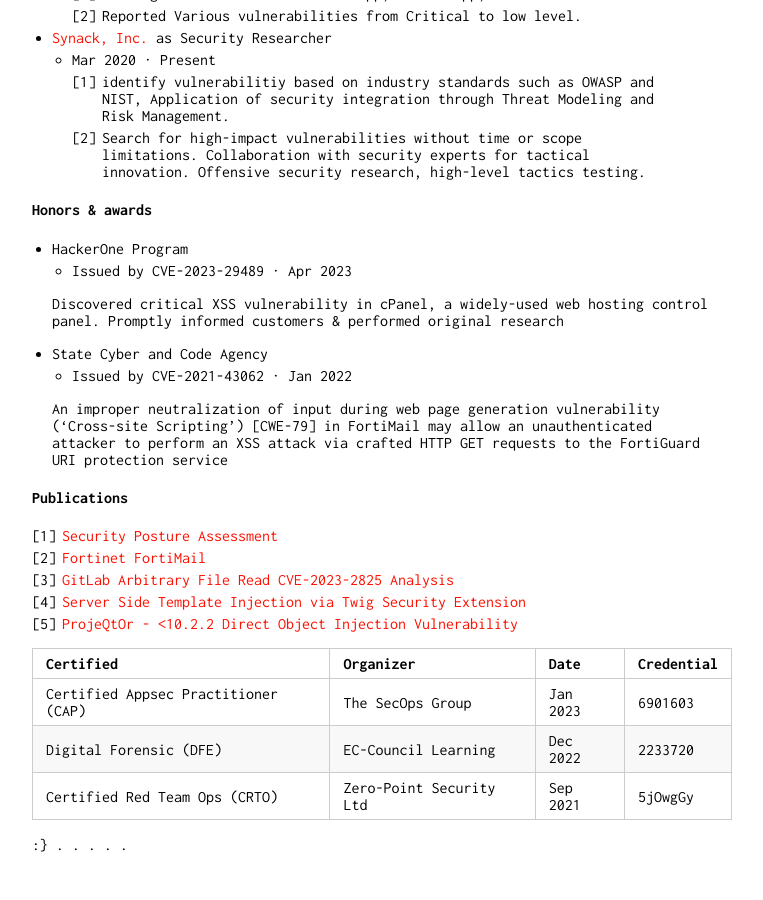
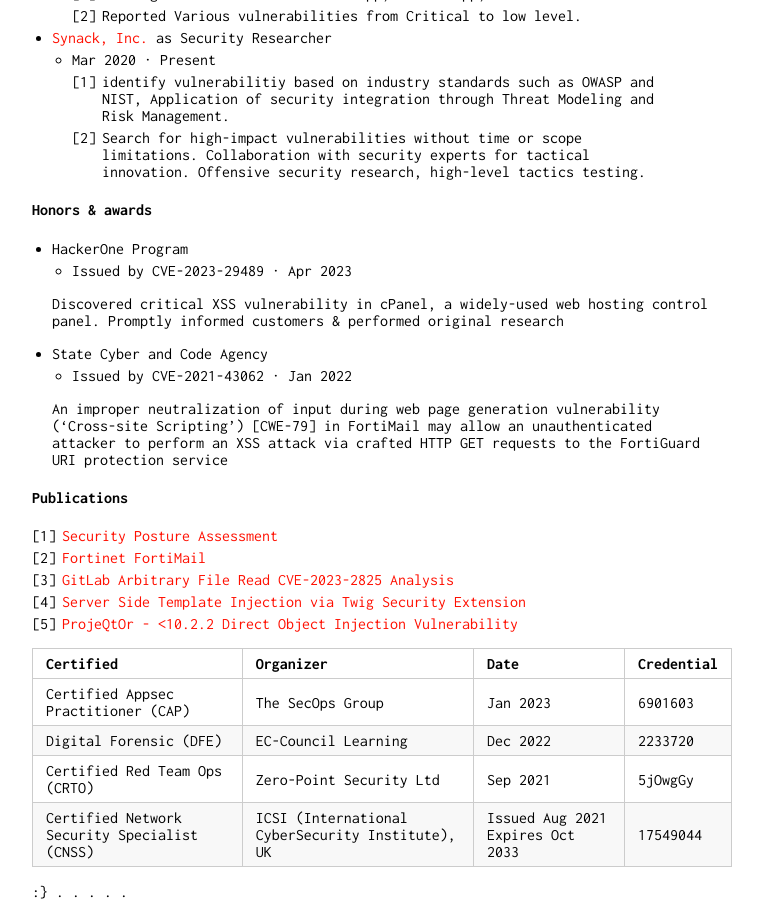
Before and after one commit to z0rs/me, a Jekyll site: the page built from index.md, in a window 1280 px wide and 900 px high, scrolled down 708 px. Shown: the whole window, without its empty margins (258-1021 px from the left). Built offline with Jekyll 4.4.1, drawn with Linux system fonts in a browser that asks for light colours; before the commit the page ends 1561 px from its top, so only the background shows below that.

Commit message:
Update index.md

```diff
--- a/index.md
+++ b/index.md
@@ -54,6 +54,7 @@ Certified | Organizer | Date | Credential
 Certified Appsec Practitioner (CAP) | The SecOps Group | Jan 2023 | 6901603
 Digital Forensic (DFE) | EC-Council Learning  | Dec 2022 | 2233720
 Certified Red Team Ops (CRTO) | Zero-Point Security Ltd | Sep 2021 | 5jOwgGy
+Certified Network Security Specialist (CNSS) | ICSI (International CyberSecurity Institute), UK | Issued Aug 2021  Expires Oct 2033 | 17549044
 
 :}
 .
```
